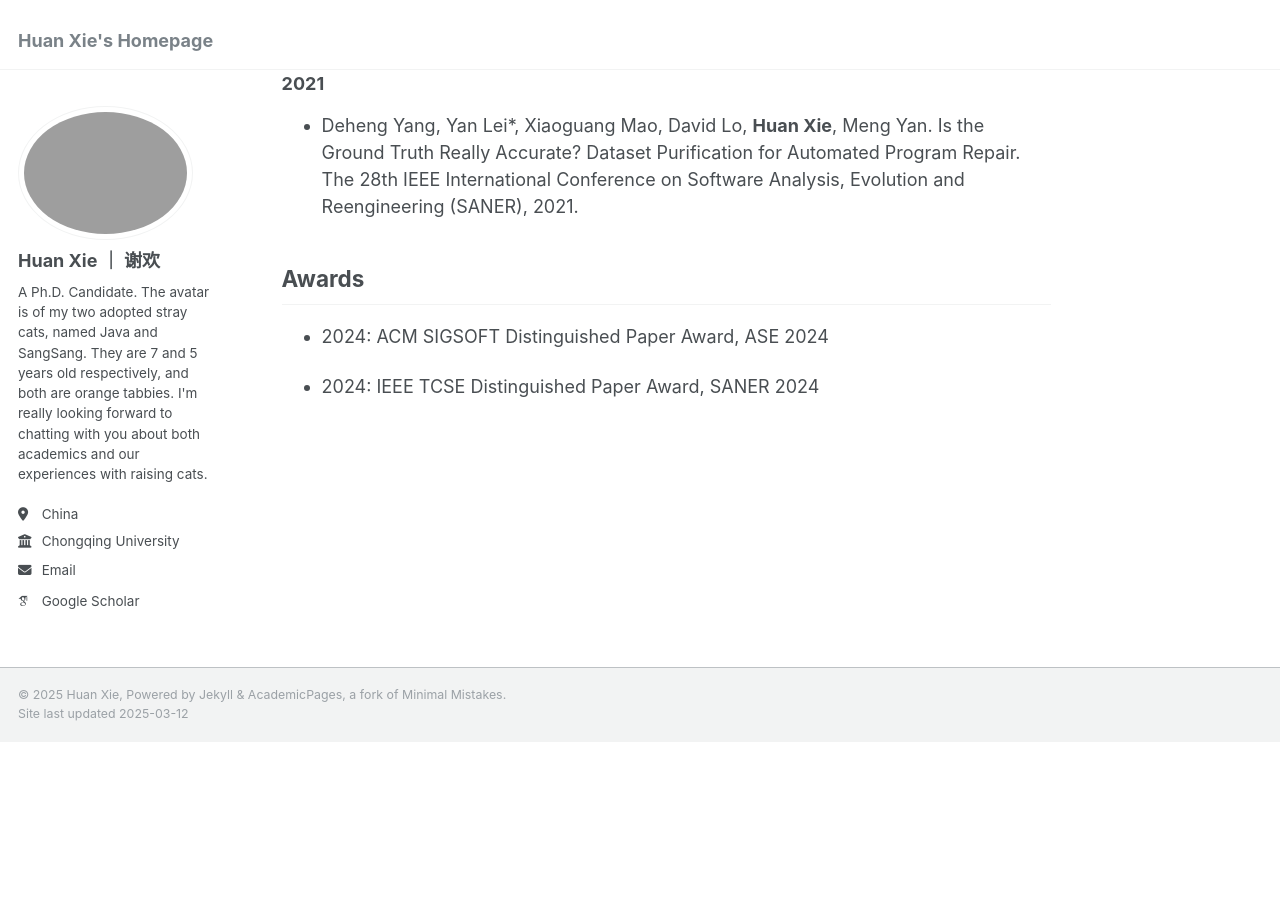
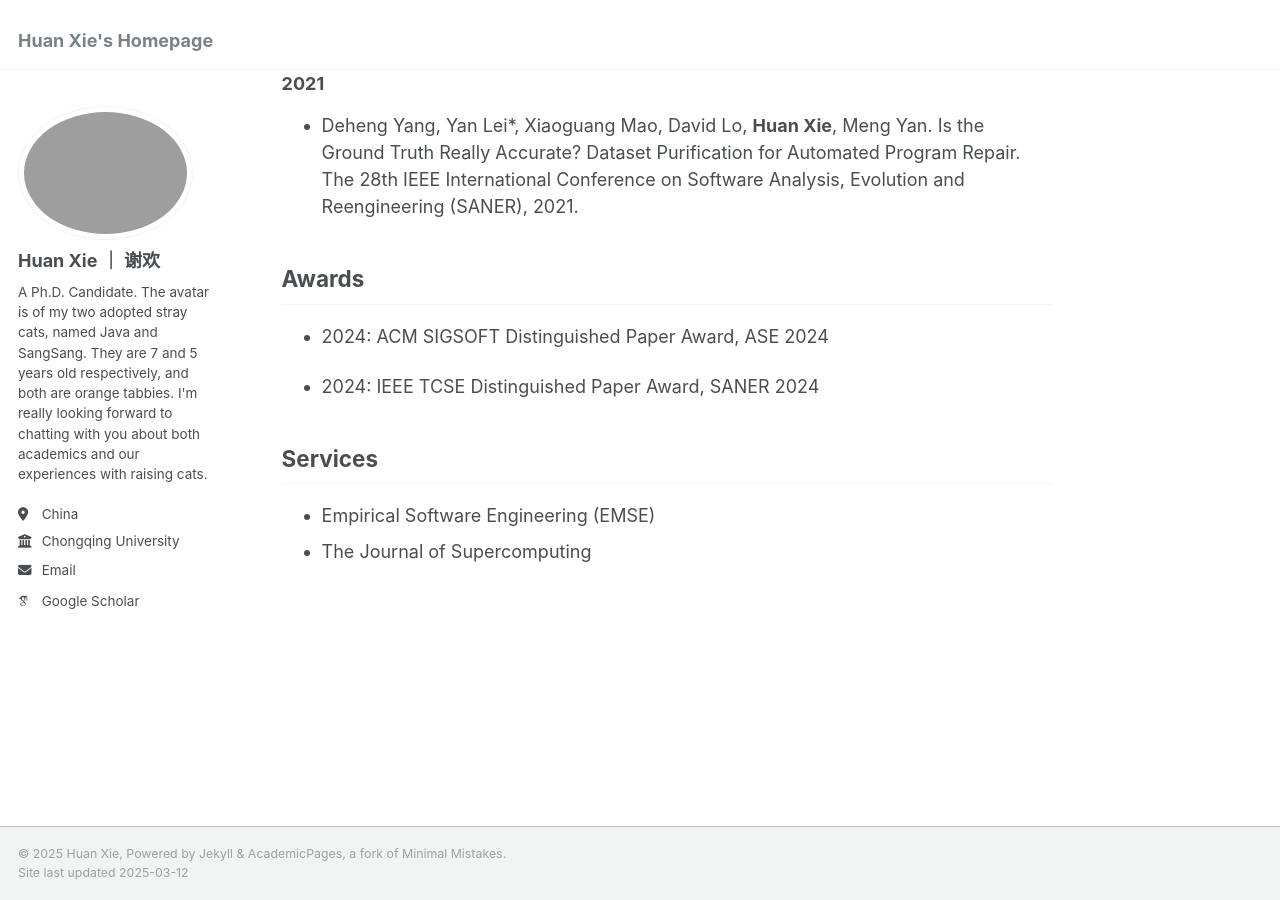
Before and after one commit to xie-huan/xie-huan.github.io, a Jekyll site: the page built from _pages/about.md, in a window 1280 px wide and 900 px high, scrolled down 1997 px. Built offline with Jekyll 4.4.1, drawn with Linux system fonts in a browser that asks for light colours; some web fonts are replaced; before the commit the page ends 2738 px from its top, so only the background shows below that.

Commit message:
Update about.md

```diff
--- a/_pages/about.md
+++ b/_pages/about.md
@@ -49,3 +49,8 @@ I received the B.S. degree in software engineering from [Chongqing University](h
 - 2024: ACM SIGSOFT Distinguished Paper Award, ASE 2024
 
 - 2024: IEEE TCSE Distinguished Paper Award, SANER 2024
+
+## Services
+
+- Empirical Software Engineering (EMSE)
+- The Journal of Supercomputing
```
